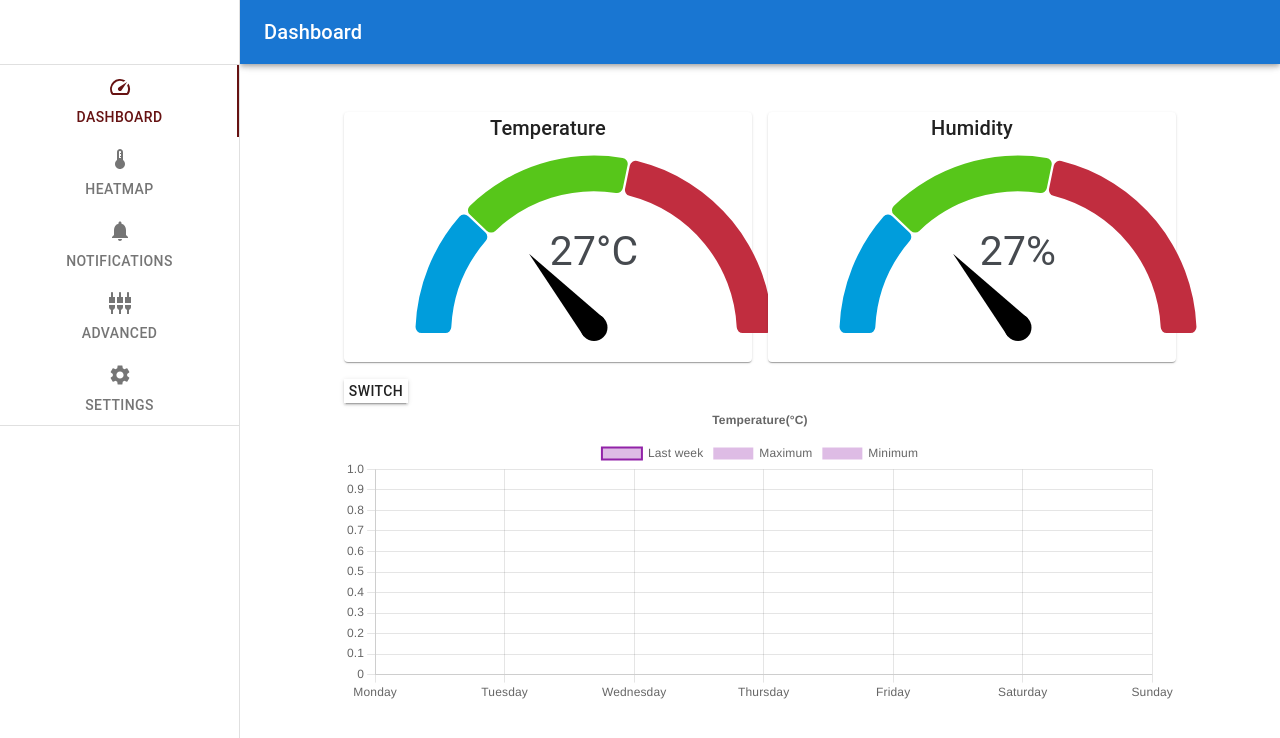
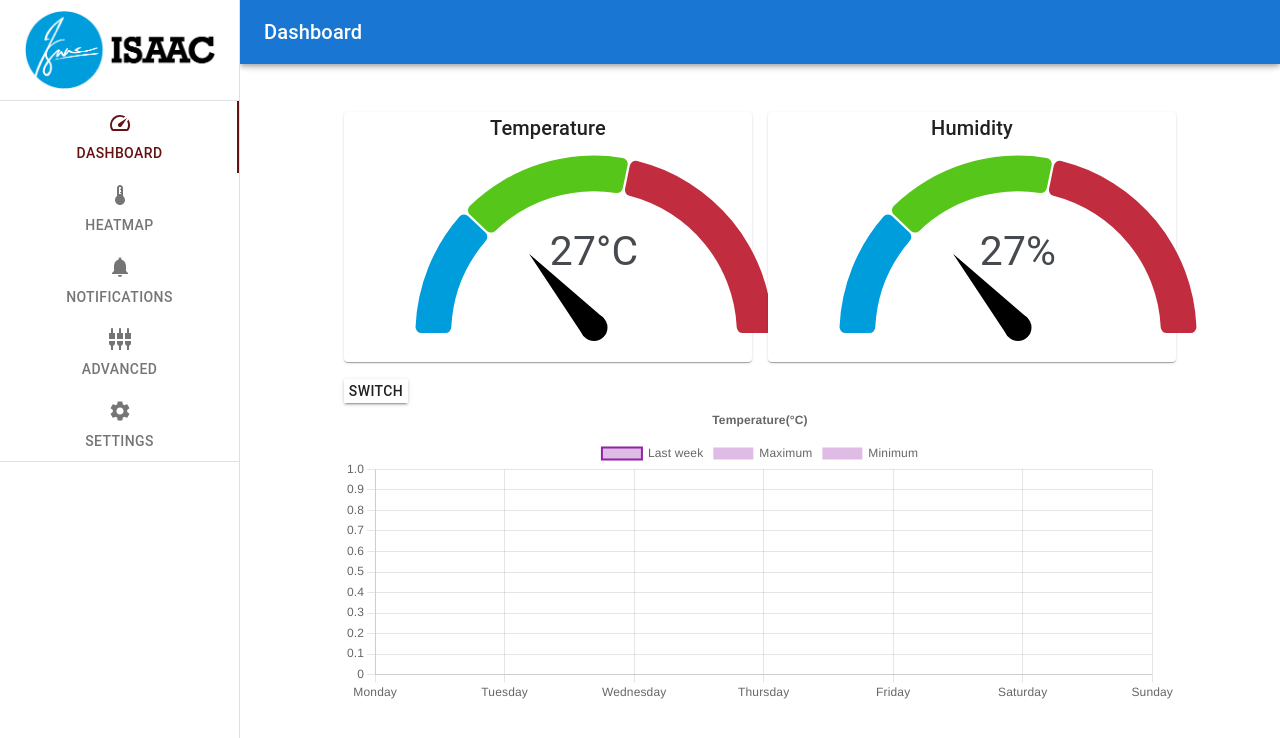
Before and after one commit to StijnSchellekens/Sem3ISAAC, a React (Create React App) app in the folder isaac-frontend/: page / in a window 1280 px wide. Shown: the top 738 px of the page. Built offline with nearby package versions, Linux system fonts and the light colour scheme; data requests are answered from the project's data file.

Commit message:
added logo

```diff
--- a/isaac-frontend/src/components/NavBar.js
+++ b/isaac-frontend/src/components/NavBar.js
@@ -19,10 +19,21 @@ import {
   Link,
 } from 'react-router-dom';
 
+import logo from '../images/isaac-primary-logo-rgb-500px.png';
 
 const drawerWidth = 240;
 
 export default function PermanentDrawerLeft() {
+  const styles = {
+    toolbarContainer: {
+      backgroundImage: `url(${logo})`,
+      backgroundSize: 'cover',
+      backgroundRepeat: 'no-repeat',
+      backgroundPosition: 'center center',
+      height: 100,
+    },
+  };
+
   return (
     <Box sx={{display: 'flex'}}>
       <CssBaseline />
@@ -38,7 +49,7 @@ export default function PermanentDrawerLeft() {
         variant="permanent"
         anchor="left"
       >
-        <Toolbar />
+        <Toolbar style={styles.toolbarContainer}/>
         <Divider />
         <Route
           path='/'
```
Also changed, not shown: isaac-frontend/src/images/isaac-primary-logo-rgb-500px.png (added).
